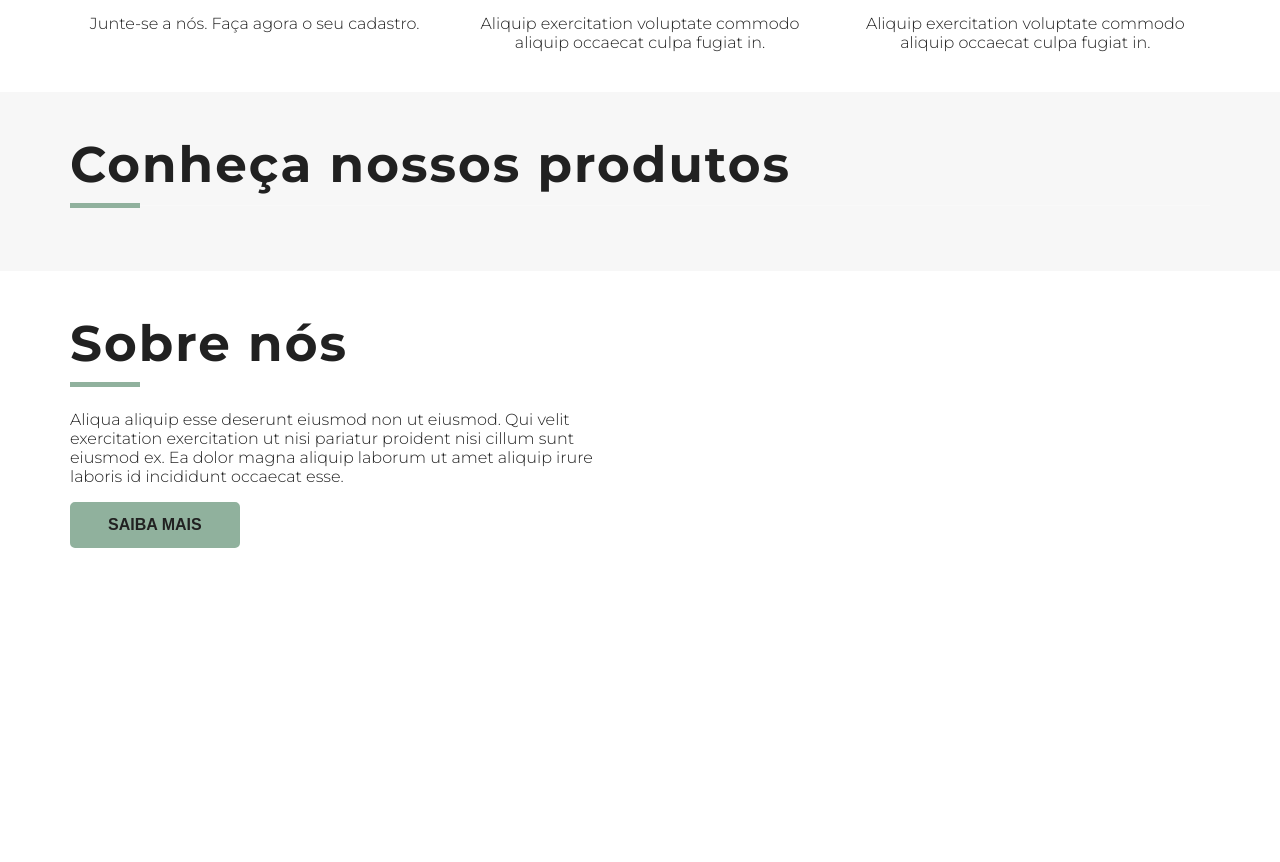
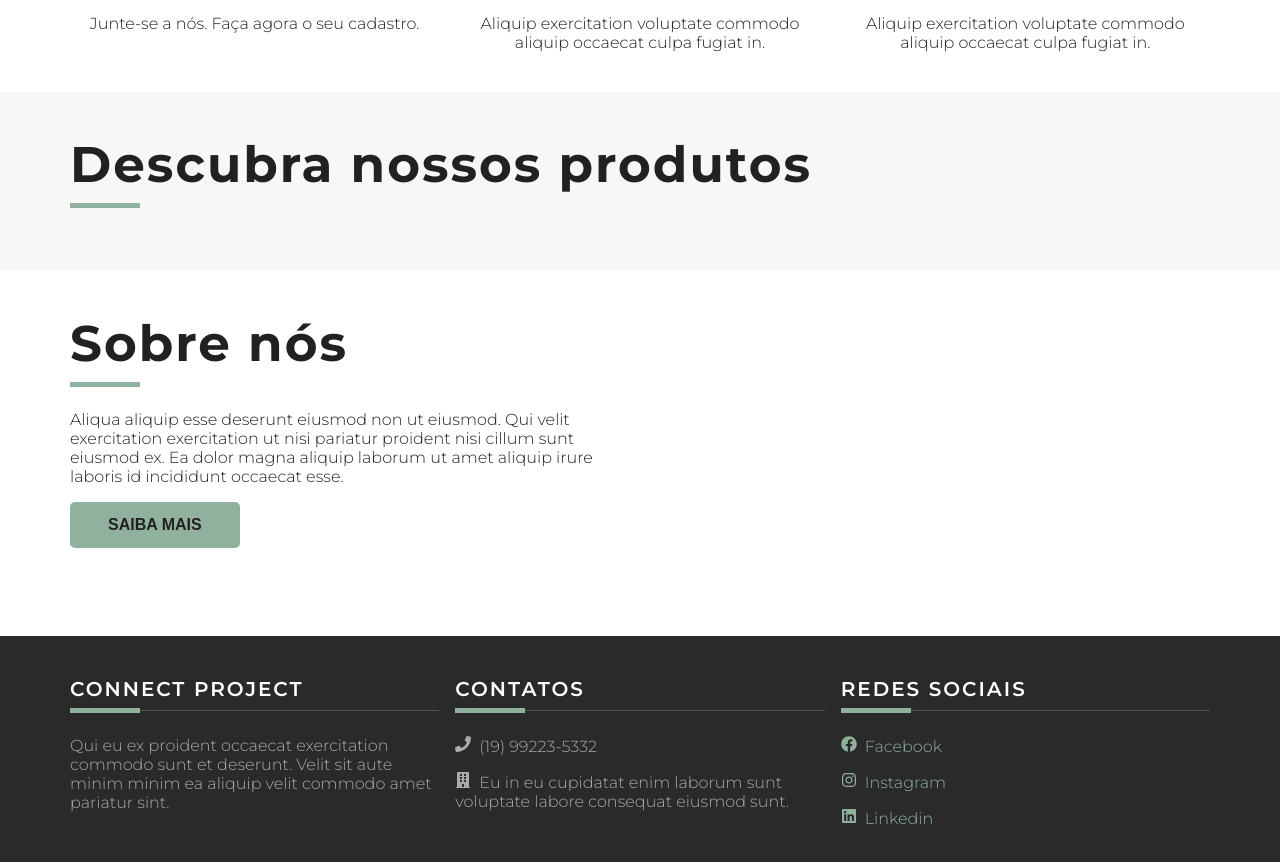
Before and after one commit to Rebeca1204/BuchasOK, a React (Create React App) app: page / in a window 1280 px wide. Shown: the part 740-1602 px from the top of the page. Before the commit the page ends 1376 px from the top, so only its background shows below. Built offline with nearby package versions, Linux system fonts and the light colour scheme.

Commit message:
commit add footer component

```diff
--- a/src/components/organisms/Footer.js
+++ b/src/components/organisms/Footer.js
@@ -3,7 +3,13 @@ import styled from "styled-components";
 import Container from "components/atoms/Container";
 import Grid from "components/atoms/Grid";
 import Heading from "components/atoms/Heading";
-
+import {
+  FaPhone,
+  FaBuilding,
+  FaFacebook,
+  FaInstagram,
+  FaLinkedin,
+} from "react-icons/fa";
 const Root = styled.footer`
   background-color: #2a2a2a;
   color: #aaa;
@@ -12,8 +18,22 @@ const Root = styled.footer`
   h6 {
     color: #fff;
     margin-top: 0;
+    text-transform: uppercase;
   }
 `;
+
+const IconContainer = styled.span`
+  margin-right: 8px;
+`;
+
+const FooterLink = styled.a`
+  color: ${(props) => props.theme.colors.primary.main};
+  text-decoration: none;
+  &:hover {
+    color: ${(props) => props.theme.colors.primary.dark};
+  }
+`;
+
 const Footer = () => (
   <Root>
     <Container>
@@ -22,16 +42,59 @@ const Footer = () => (
           <Heading>
             <h6>CONNECT PROJECT</h6>
           </Heading>
+          <p>
+            Qui eu ex proident occaecat exercitation commodo sunt et deserunt.
+            Velit sit aute minim minim ea aliquip velit commodo amet pariatur
+            sint.
+          </p>
         </div>
         <div>
           <Heading>
             <h6>Contatos</h6>
+            <p>
+              <IconContainer>
+                <FaPhone />
+              </IconContainer>
+              (19) 99223-5332
+            </p>
+
+            <p>
+              <IconContainer>
+                <FaBuilding />
+              </IconContainer>
+              Eu in eu cupidatat enim laborum sunt voluptate labore consequat
+              eiusmod sunt.
+            </p>
           </Heading>
         </div>
 
         <div>
           <Heading>
             <h6>Redes sociais</h6>
+            <p>
+              <FooterLink target="_blank" href="">
+                <IconContainer>
+                  <FaFacebook />
+                </IconContainer>
+                Facebook
+              </FooterLink>
+            </p>
+            <p>
+              <FooterLink target="_blank" href="">
+                <IconContainer>
+                  <FaInstagram />
+                </IconContainer>
+                Instagram
+              </FooterLink>
+            </p>
+            <p>
+              <FooterLink target="_blank" href="">
+                <IconContainer>
+                  <FaLinkedin />
+                </IconContainer>
+                Linkedin
+              </FooterLink>
+            </p>
           </Heading>
         </div>
       </Grid>
--- a/src/components/pages/Home.js
+++ b/src/components/pages/Home.js
@@ -6,6 +6,7 @@ import Button from "components/atoms/Button";
 import Grid from "components/atoms/Grid";
 import Feature from "components/atoms/Feature";
 import Section from "components/molecules/Section";
+import Footer from "components/organisms/Footer";
 import { FaEnvelopeOpen, FaAddressBook } from "react-icons/fa";
 import AboutVideo from "assets/AboutVideo.mp4";
 
@@ -59,7 +60,7 @@ const Home = () => (
     </Section>
     <Section inverse>
       <Heading>
-        <h2>Conheça nossos produtos</h2>
+        <h2>Descubra nossos produtos</h2>
       </Heading>
     </Section>
     <Section>
@@ -87,6 +88,8 @@ const Home = () => (
         </div>
       </Grid>
     </Section>
+
+    <Footer />
   </>
 );
 
```
Also changed, not shown: 1 other file (tests, documents, lock files or other folders).
